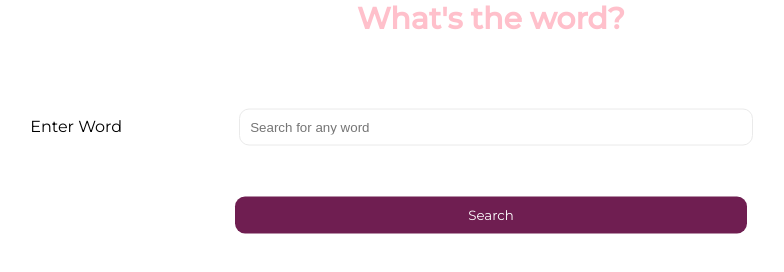
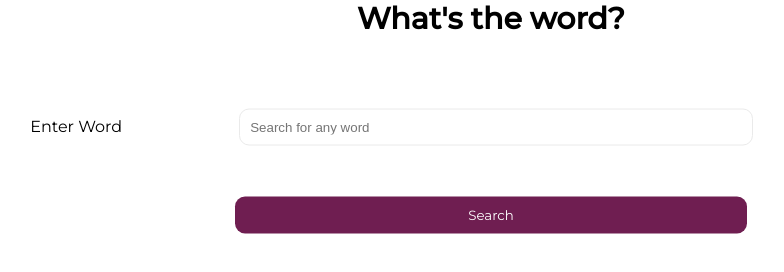
Before and after one commit to deepatharwani/BasicPWA, a plain HTML site: page index.html in a window 1280 px wide. Shown: the whole page, without its empty margins (149-933 px from the left). Drawn offline with Linux system fonts and the light colour scheme.

Commit message:
Update style.css

```diff
--- a/style.css
+++ b/style.css
@@ -20,7 +20,6 @@ html
 h1
 {
 	font-size: 30px;
-	color: pink;
 }
 
 body
```
